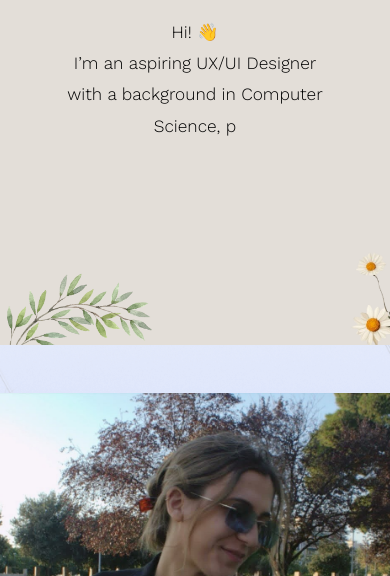
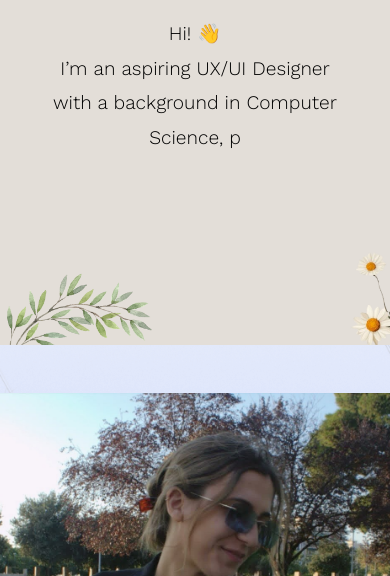
Before and after one commit to EvangeliaAugoust/test2, a plain HTML site: page index.html in a window 390 px wide. Shown: the part 268-844 px from the top of the page. Drawn offline with nearby package versions, Linux system fonts and the light colour scheme; a web font is replaced by a local one.

Commit message:
changes3

```diff
--- a/01_work/style.css
+++ b/01_work/style.css
@@ -475,7 +475,7 @@ footer{
         display: none;
     }
     #introText {
-        font-size: 1.08em !important;
+        font-size: 1.2em !important;
         white-space: normal;
         width: 100%;
         margin: 0 auto;
```
